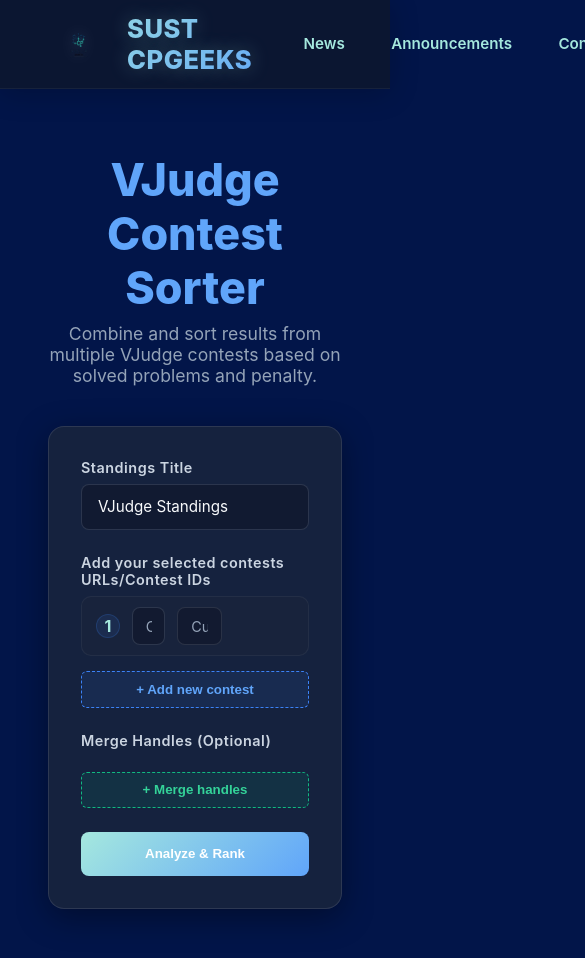
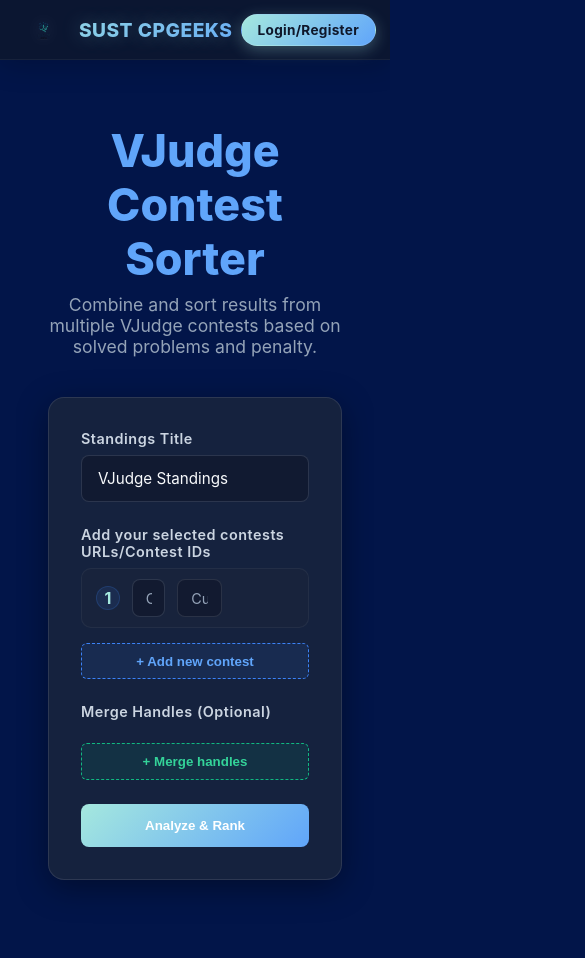
Before and after one commit to sust-cp-geeks/cp-geeks-frontend, a React (Vite) app: page /vjudge-ranker in a window 390 px wide. Shown: the top 958 px of the page, 585 px wide, since content can reach past the window. Built offline with nearby package versions, Linux system fonts and the light colour scheme.

Commit message:
fix: navbar overflow & expand content layout widths for wide screens

```diff
--- a/src/components/Navbar.css
+++ b/src/components/Navbar.css
@@ -15,11 +15,9 @@
   display: flex;
   justify-content: space-between;
   align-items: center;
-  max-width: 1600px;
-  width: 95%;
-  margin: 0 auto;
-  padding: 0.8rem 2rem;
-  gap: 2rem;
+  width: 100%;
+  padding: 0.8rem 2.5rem;
+  gap: 1rem;
 }
 
 .navbar-logo a {
@@ -31,6 +29,7 @@
   letter-spacing: 0.5px;
   text-decoration: none;
   transition: transform 0.2s ease;
+  white-space: nowrap;
 }
 
 .navbar-logo a span {
@@ -59,10 +58,43 @@
   }
 }
 
+/* ─── Hamburger Toggle ─── */
+.navbar-toggle {
+  display: none;
+  background: none;
+  border: none;
+  cursor: pointer;
+  padding: 0.4rem;
+  z-index: 110;
+}
+
+.navbar-toggle span {
+  display: block;
+  width: 24px;
+  height: 2.5px;
+  background: var(--primary-color);
+  border-radius: 3px;
+  transition: all 0.3s ease;
+  margin: 5px 0;
+}
+
+.navbar-toggle.open span:nth-child(1) {
+  transform: rotate(45deg) translate(5px, 5px);
+}
+
+.navbar-toggle.open span:nth-child(2) {
+  opacity: 0;
+}
+
+.navbar-toggle.open span:nth-child(3) {
+  transform: rotate(-45deg) translate(6px, -6px);
+}
+
+/* ─── Nav Links ─── */
 .navbar-links {
   display: flex;
   list-style: none;
-  gap: 0.5rem;
+  gap: 0.15rem;
   margin: 0;
   padding: 0;
 }
@@ -71,13 +103,14 @@
   text-decoration: none;
   color: #A5E8DE;
   font-weight: 600;
-  font-size: 0.95rem;
-  padding: 0.6rem 1.2rem;
+  font-size: 0.9rem;
+  padding: 0.5rem 0.85rem;
   border-radius: 9999px;
   transition: all 0.3s cubic-bezier(0.4, 0, 0.2, 1);
   text-transform: capitalize;
   display: inline-block;
   position: relative;
+  white-space: nowrap;
 }
 
 .navbar-links li a:hover {
@@ -104,6 +137,7 @@
   box-shadow: 0 -2px 10px rgba(165, 232, 222, 0.5);
 }
 
+/* ─── Auth Section ─── */
 .navbar-auth {
   display: flex;
   align-items: center;
@@ -124,6 +158,7 @@
   transition: all 0.3s cubic-bezier(0.4, 0, 0.2, 1);
   cursor: pointer;
   letter-spacing: 0.3px;
+  white-space: nowrap;
 }
 
 .navbar-auth .auth-btn:hover {
@@ -171,3 +206,92 @@
   text-decoration: underline;
   text-shadow: 0 0 10px rgba(165, 232, 222, 0.5);
 }
+
+/* ─── Mobile / Zoomed-in Breakpoint ─── */
+@media (max-width: 1250px) {
+  .navbar-container {
+    padding: 0.7rem 1.2rem;
+    gap: 1rem;
+  }
+
+  .navbar-toggle {
+    display: block;
+    order: 3;
+  }
+
+  .navbar-links {
+    display: none;
+    position: absolute;
+    top: 100%;
+    left: 0;
+    right: 0;
+    flex-direction: column;
+    background: rgba(15, 23, 42, 0.97);
+    backdrop-filter: blur(20px);
+    -webkit-backdrop-filter: blur(20px);
+    border-bottom: 1px solid rgba(255, 255, 255, 0.08);
+    box-shadow: 0 10px 30px rgba(0, 0, 0, 0.4);
+    padding: 0.5rem 0;
+    gap: 0;
+    z-index: 105;
+  }
+
+  .navbar-links.open {
+    display: flex;
+  }
+
+  .navbar-links li a {
+    display: block;
+    padding: 0.9rem 2rem;
+    border-radius: 0;
+    font-size: 1rem;
+    border-bottom: 1px solid rgba(255, 255, 255, 0.04);
+  }
+
+  .navbar-links li a:hover {
+    background: rgba(165, 232, 222, 0.08);
+  }
+
+  .navbar-links li.active a::after {
+    display: none;
+  }
+
+  .navbar-links li.active a {
+    border-left: 3px solid var(--primary-color);
+    padding-left: calc(2rem - 3px);
+  }
+
+  .navbar-auth {
+    order: 2;
+  }
+
+  .navbar-auth .auth-btn {
+    padding: 0.5rem 1.2rem;
+    font-size: 0.9rem;
+  }
+}
+
+@media (max-width: 600px) {
+  .navbar-container {
+    padding: 0.6rem 1rem;
+    gap: 0.5rem;
+  }
+
+  .navbar-logo a {
+    font-size: 1.2rem;
+    gap: 8px;
+  }
+
+  .navbar-logo-img {
+    height: 30px;
+  }
+
+  .navbar-auth .auth-btn {
+    padding: 0.45rem 1rem;
+    font-size: 0.85rem;
+  }
+
+  .auth-user-info {
+    font-size: 0.85rem;
+  }
+}
--- a/src/components/Navbar.jsx
+++ b/src/components/Navbar.jsx
@@ -8,6 +8,7 @@
   const [role, setRole] = useState('');
   const [token, setToken] = useState('');
   const [profileName, setProfileName] = useState('');
+  const [menuOpen, setMenuOpen] = useState(false);
 
   useEffect(() => {
     const currentToken = localStorage.getItem('token') || '';
@@ -30,6 +31,11 @@
     }
   }, [location.pathname]);
 
+  // Close menu when navigating
+  useEffect(() => {
+    setMenuOpen(false);
+  }, [location.pathname]);
+
   const handleLogout = () => {
     localStorage.removeItem('token');
     localStorage.removeItem('role');
@@ -49,7 +55,7 @@
           </Link>
         </div>
 
-        <ul className="navbar-links">
+        <ul className={`navbar-links${menuOpen ? ' open' : ''}`}>
           <li className={location.pathname === '/news' ? 'active' : ''}>
             <Link to="/news">News</Link>
           </li>
@@ -92,6 +98,16 @@
             <Link to="/auth" className="auth-btn">Login/Register</Link>
           )}
         </div>
+
+        <button
+          className={`navbar-toggle${menuOpen ? ' open' : ''}`}
+          onClick={() => setMenuOpen(!menuOpen)}
+          aria-label="Toggle navigation menu"
+        >
+          <span></span>
+          <span></span>
+          <span></span>
+        </button>
       </div>
     </nav>
   );
--- a/src/index.css
+++ b/src/index.css
@@ -17,17 +17,24 @@
   padding: 0;
 }
 
+html {
+  overflow-x: hidden;
+}
+
 body {
   font-family: var(--font-family);
   background: var(--bg-color);
   color: var(--text-color);
   min-height: 100vh;
+  overflow-x: hidden;
   -webkit-font-smoothing: antialiased;
   -moz-osx-font-smoothing: grayscale;
 }
 
 #root {
   width: 100%;
+  max-width: 100vw;
+  overflow-x: hidden;
 }
 
 .app-container {
--- a/src/pages/Announcements.css
+++ b/src/pages/Announcements.css
@@ -6,7 +6,7 @@
 .announcements-page {
   font-family: 'Syne', sans-serif;
   padding: 2rem;
-  max-width: 1000px;
+  max-width: 1400px;
   margin: 0 auto;
 }
 
--- a/src/pages/Events.css
+++ b/src/pages/Events.css
@@ -1,6 +1,6 @@
 .events-page {
   padding: 2rem;
-  max-width: 1000px;
+  max-width: 1400px;
   margin: 0 auto;
   font-family: var(--font-family);
   animation: fadeIn 0.4s ease-out;
--- a/src/pages/News.jsx
+++ b/src/pages/News.jsx
@@ -71,7 +71,7 @@
   }, []);
 
   return (
-    <div style={{ fontFamily: "'Syne', sans-serif", padding: '2rem', maxWidth: 1000, margin: '0 auto' }}>
+    <div style={{ fontFamily: "'Syne', sans-serif", padding: '2rem', maxWidth: 1400, margin: '0 auto' }}>
       <p style={{ ...mono, fontSize: 13, letterSpacing: '0.1em', textTransform: 'uppercase', color: 'var(--color-text-secondary, #888)', marginBottom: 6 }}>
       </p>
       <h1 style={{ fontSize: 36, fontWeight: 800, margin: '0 0 2rem', color: '#60a5fa' }}>News & Announcements</h1>
--- a/src/pages/Problems.css
+++ b/src/pages/Problems.css
@@ -1,7 +1,7 @@
 /* Problems Architecture Styling */
 .problems-page {
   font-family: 'Syne', sans-serif;
-  max-width: 1100px;
+  max-width: 1400px;
   margin: 0 auto;
 }
 
--- a/src/pages/Tables.css
+++ b/src/pages/Tables.css
@@ -1,5 +1,5 @@
 .page-container {
-  max-width: 1200px;
+  max-width: 1400px;
   margin: 0 auto;
   padding: 3rem 2rem;
   animation: fadeIn 0.4s ease-out;
--- a/src/pages/VjudgeRanker.css
+++ b/src/pages/VjudgeRanker.css
@@ -1,6 +1,6 @@
 .vjudge-ranker-page {
   padding: 2.5rem 2rem;
-  max-width: 1200px;
+  max-width: 1400px;
   margin: 0 auto;
   font-family: var(--font-family);
   animation: fadeIn 0.4s ease-out;
```
